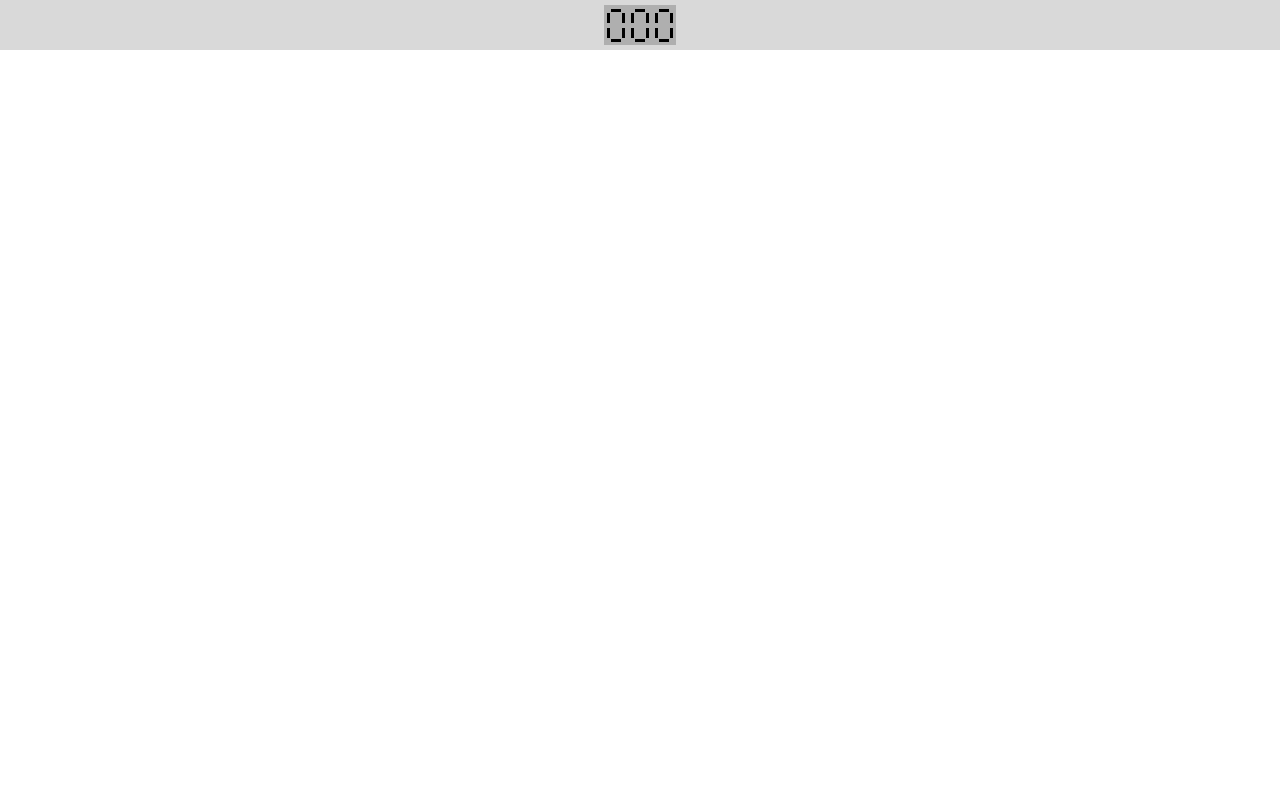
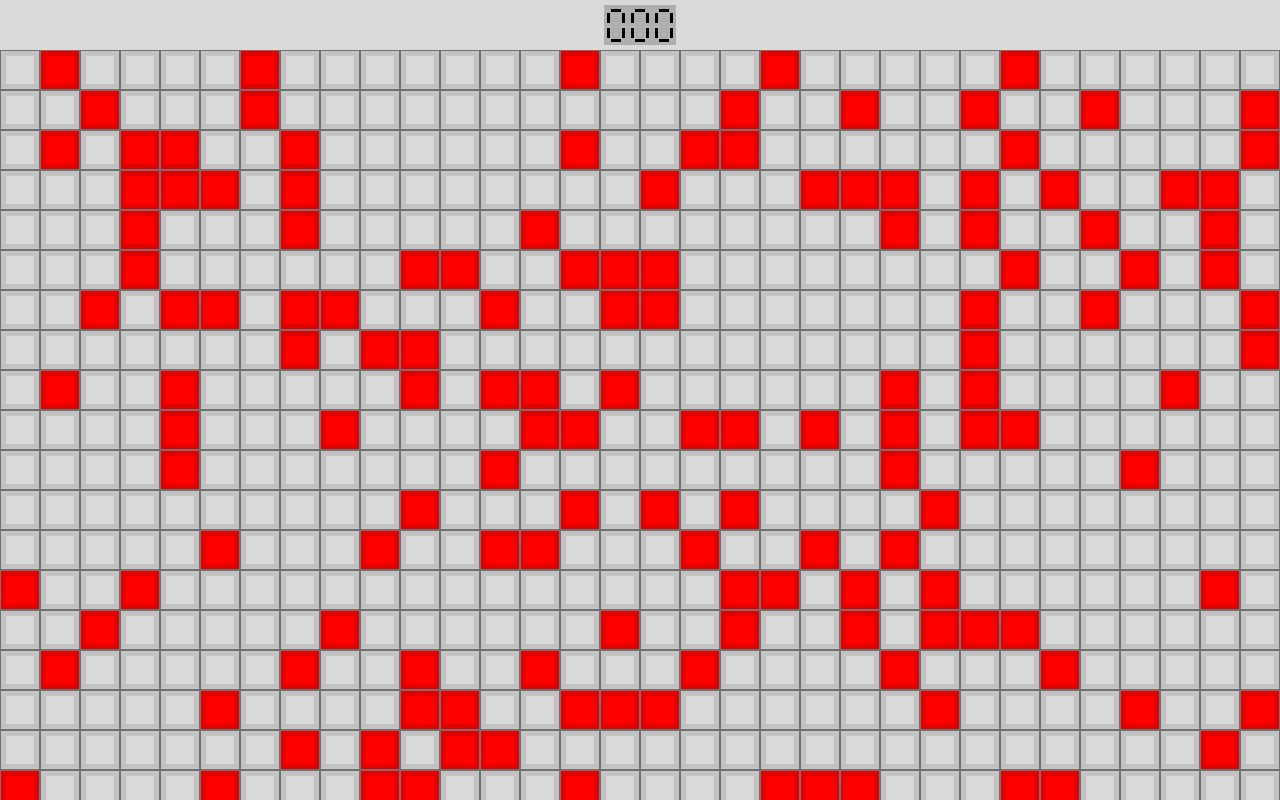
Before and after one commit to Lucas-Argerich/minesweeper-game-reactjs, a React (Create React App) app: page / in a window 1280 px wide. Shown: the top 800 px of the page. Built offline with nearby package versions, Linux system fonts and the light colour scheme.

Commit message:
Mines Logic Start

```diff
--- a/src/App.js
+++ b/src/App.js
@@ -1,10 +1,15 @@
-import './App.css';
-import Header from './components/header';
+import "./App.css";
+import Board from "./components/board";
+import Header from "./components/header";
+import { MinesProvider } from "./context";
 
 function App() {
   return (
     <div className="App">
-      <Header />
+      <MinesProvider>
+        <Header />
+        <Board />
+      </MinesProvider>
     </div>
   );
 }
--- /dev/null
+++ b/src/components/board/index.jsx
@@ -0,0 +1,28 @@
+import React, { useContext } from "react";
+import { MinesContext } from "../../context";
+import styled from "styled-components";
+import Cell from "../cell";
+
+const Container = styled.div``;
+const Row = styled.div`
+  display: flex;
+  justify-content: center;
+`;
+
+export default function Board() {
+  const { array } = useContext(MinesContext);
+
+  return (
+    <Container>
+      {array.map((_, i) => {
+        return (
+          <Row key={i}>
+            {array[i].map((bomb, j) => (
+              <Cell key={j} xValue={j} yValue={i} hasBomb={bomb} />
+            ))}
+          </Row>
+        );
+      })}
+    </Container>
+  );
+}
--- /dev/null
+++ b/src/components/cell/index.jsx
@@ -0,0 +1,44 @@
+import React, { useState, useEffect } from "react";
+import styled from "styled-components";
+
+const Border = styled.div`
+  border: 1px solid var(--color-secondary);
+  width: 40px;
+  height: 40px;
+`;
+
+const StyledCell = styled.div`
+  background: var(--color-quaternary);
+  border: 5px solid var(--color-shade);
+  width: 100%;
+  height: 100%;
+`;
+
+export default function Cell(props) {
+  const [hasBomb, setHasBomb] = useState(false);
+
+  useEffect(() => {
+    setHasBomb(props.hasBomb);
+  }, []);
+
+  const handleClick = (e) => {
+    if (e.button === 0 && hasBomb) {
+      console.log("Explode!");
+      //explode!
+    }
+    if (e.button === 0 && !hasBomb) {
+      console.log("Uncover");
+      //uncover
+    }
+    if (e.button === 2) {
+      console.log("Flag");
+      //set flag
+    }
+  };
+
+  return (
+    <Border onClick={handleClick} onContextMenu={handleClick}>
+      <StyledCell style={hasBomb ? { background: "red" } : {}}></StyledCell>
+    </Border>
+  );
+}
--- /dev/null
+++ b/src/context/index.jsx
@@ -0,0 +1,61 @@
+import React, { createContext, useState, useEffect } from "react";
+
+export const MinesContext = createContext();
+
+export const MinesProvider = ({ children }) => {
+  const [dimensions, setDimensions] = useState({ x: 32, y: 32 });
+  const [targetBombs, setTargetBombs] = useState(256);
+  const [generatedBombs, setGeneratedBombs] = useState(0);
+  const [array, setArray] = useState([]);
+
+  const generateBomb = () => {
+    return Math.random() < targetBombs / (dimensions.x * dimensions.y);
+  };
+
+  const amountOfBombs = () => {
+    let count = 0
+    array.map((_, i) => {
+      array[i].map((bomb) => {
+        bomb && count++
+      });
+    });
+    setGeneratedBombs(count)
+  };
+
+  useEffect(() => {
+    let arr = [];
+    for (let i = 0; i < dimensions.y; i++) {
+      arr.push([]);
+      for (let j = 0; j < dimensions.x; j++) {
+        arr[i][j] = generateBomb();
+      }
+    }
+    setArray(arr);
+  }, []);
+
+  useEffect(() => {
+    console.log(array);
+    amountOfBombs()
+  }, [array]);
+
+  useEffect(() => {
+    console.log("bombs:", generatedBombs);
+  }, [generatedBombs]);
+
+  return (
+    <MinesContext.Provider
+      value={{
+        dimensions,
+        setDimensions,
+        targetBombs,
+        setTargetBombs,
+        generatedBombs,
+        setGeneratedBombs,
+        array,
+        setArray,
+      }}
+    >
+      {children}
+    </MinesContext.Provider>
+  );
+};
--- a/src/index.css
+++ b/src/index.css
@@ -6,7 +6,7 @@
   --color-tertiary: #AFAFAF;
   --color-quaternary: #D9D9D9;
   --color-quinary: #FFFFFF;
-  --color-shade: #B2B2B2;
+  --color-shade: #0000001A;
 }
 
 * {
```
